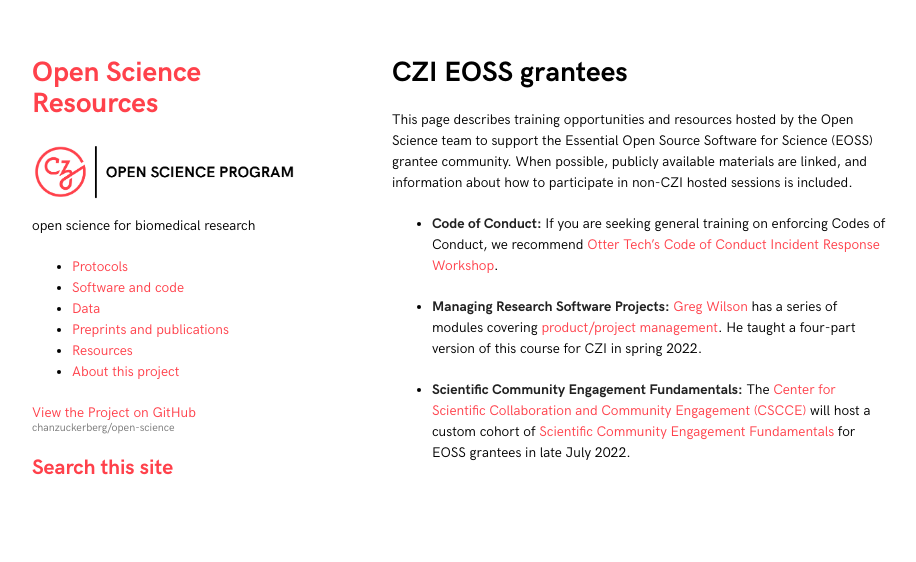
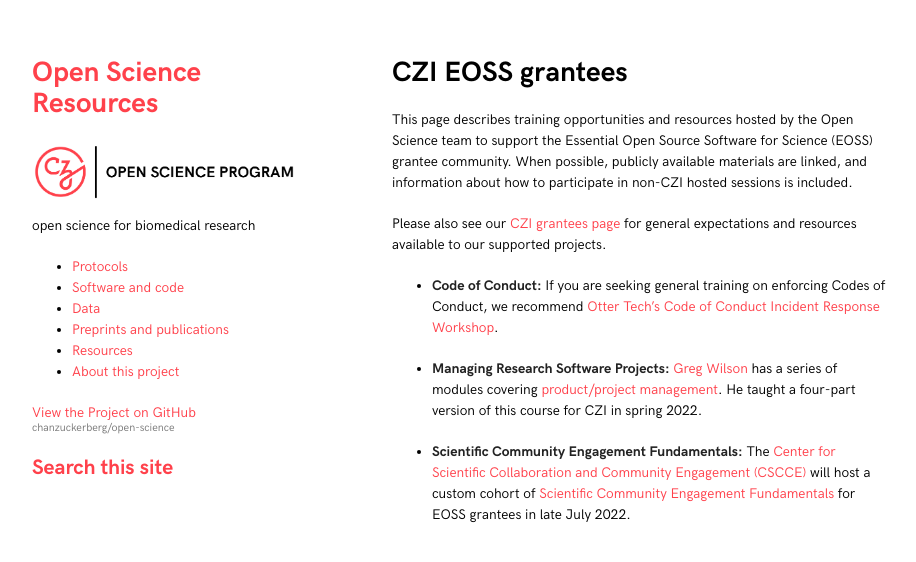
Before and after one commit to chanzuckerberg/open-science, a Jekyll site: the page built from eoss-grantees.md, in a window 1280 px wide. Shown: the top 562 px of the page, without its empty margins (178-1094 px from the left). Built offline with Jekyll 4.4.1, drawn with Linux system fonts in a browser that asks for light colours.

Commit message:
adding link to main grantees page

```diff
--- a/eoss-grantees.md
+++ b/eoss-grantees.md
@@ -8,6 +8,9 @@ to support the Essential Open Source Software for Science (EOSS) grantee communi
 When possible, publicly available materials are linked,
 and information about how to participate in non-CZI hosted sessions is included.
 
+Please also see our [CZI grantees page](/open-science/czi-grantees)
+for general expectations and resources available to our supported projects.
+
 - **Code of Conduct:** If you are seeking general training on enforcing Codes of Conduct, we recommend [Otter Tech’s Code of Conduct Incident Response Workshop](https://otter.technology/code-of-conduct-training/).
 
 - **Managing Research Software Projects:** [Greg Wilson](https://third-bit.com/) has a series of modules covering [product/project management](https://codebender.org/). He taught a four-part version of this course for CZI in spring 2022.
```
